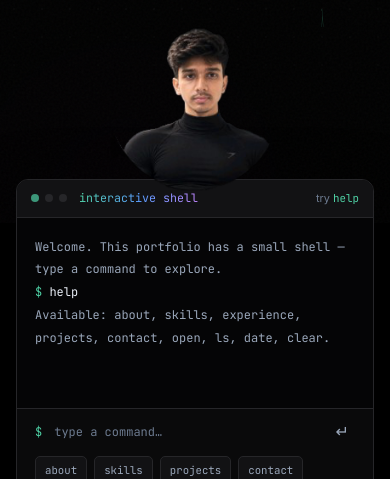
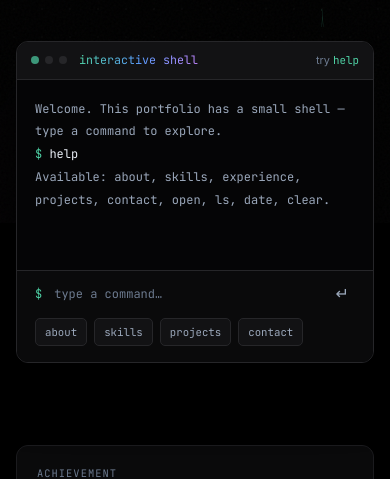
Before and after one commit to preetamggoudar/preetamggoudar.github.io, a plain HTML site: page index.html in a window 390 px wide. Shown: the part 621-1100 px from the top of the page. Drawn offline with Linux system fonts and the light colour scheme.

Commit message:
Remove hero photo cut-out for a cleaner console-first layout

```diff
--- a/index.html
+++ b/index.html
@@ -95,7 +95,6 @@
         </div>
 
         <div class="hero-visual reveal">
-          <img class="cutout-3d" id="photo-3d" src="assets/avatar-cutout-hi.png?v=26" alt="Preetam Goudar" width="800" height="800">
           <aside class="console" aria-label="Interactive shell">
             <div class="console-bar">
               <span class="console-dots" aria-hidden="true"><i></i><i></i><i></i></span>
--- a/styles.css
+++ b/styles.css
@@ -161,13 +161,8 @@ h1 { font-size: clamp(2.8rem, 5.6vw, 4.35rem); line-height: 1.05; margin: 26px 0
 .social-row a:hover { color: var(--text); }
 .social-row svg { width: 18px; height: 18px; fill: none; stroke: currentColor; stroke-width: 1.7; stroke-linecap: round; stroke-linejoin: round; }
 
-/* large, crisp poster-style cut-out beside the name */
-.hero-visual { position: relative; padding-top: 370px; }
-.cutout-3d {
-  position: absolute; top: -4px; right: 22px; z-index: 3;
-  width: clamp(260px, 28vw, 360px); height: auto; margin: 0; pointer-events: none;
-  image-rendering: -webkit-optimize-contrast;
-}
+/* hero visual */
+.hero-visual { position: relative; }
 
 /* console */
 .console {
@@ -350,8 +345,7 @@ h1 { font-size: clamp(2.8rem, 5.6vw, 4.35rem); line-height: 1.05; margin: 26px 0
 /* responsive */
 @media (max-width: 1020px) {
   .hero-grid { grid-template-columns: 1fr; gap: 44px; }
-  .hero-visual { max-width: 680px; padding-top: 0; }
-  .cutout-3d { position: static; display: block; width: 230px; margin: -30px auto -20px; }
+  .hero-visual { max-width: 680px; }
   .console { max-width: 680px; }
   .about-grid { grid-template-columns: 1fr; }
   .stats { grid-template-columns: repeat(2, 1fr); }
@@ -371,7 +365,6 @@ h1 { font-size: clamp(2.8rem, 5.6vw, 4.35rem); line-height: 1.05; margin: 26px 0
   .nav a { padding: 11px 2px; border-bottom: 1px solid var(--border-soft); }
   .nav a.active::after { display: none; }
   .menu-toggle { display: block; }
-  .cutout-3d { width: 170px; margin: -20px auto -12px; }
   .hero { padding-top: 56px; }
   h1 { font-size: clamp(2.4rem, 10vw, 3.4rem); }
   .hero-tagline { font-size: .98rem; }
```
Also changed, not shown: assets/avatar-cutout-hi.png (deleted), assets/avatar-cutout.png (deleted), 1 other file.
